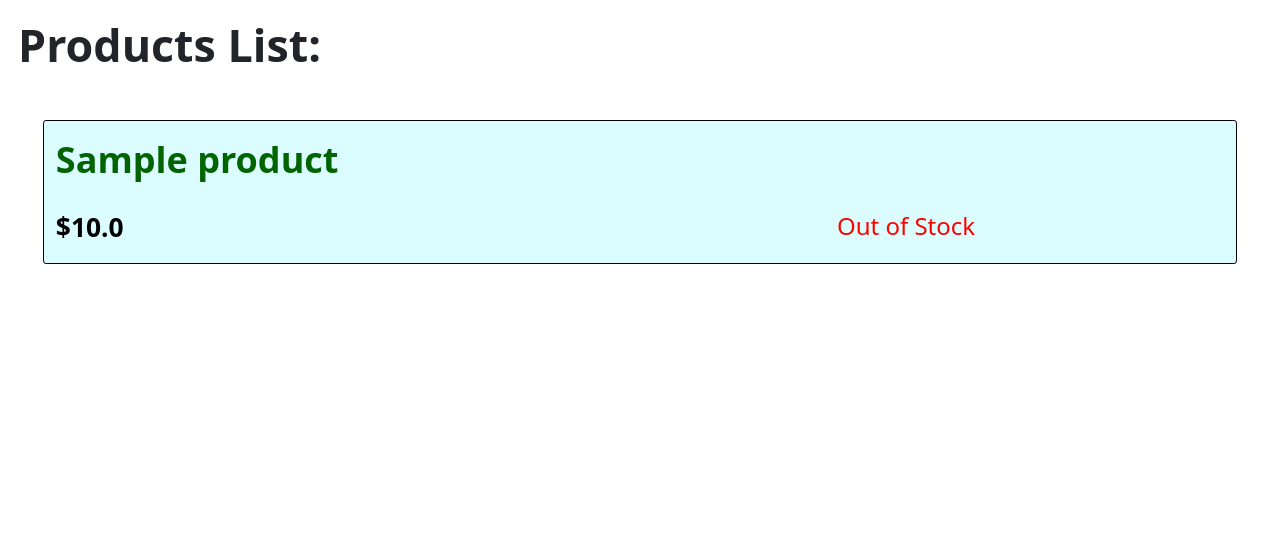
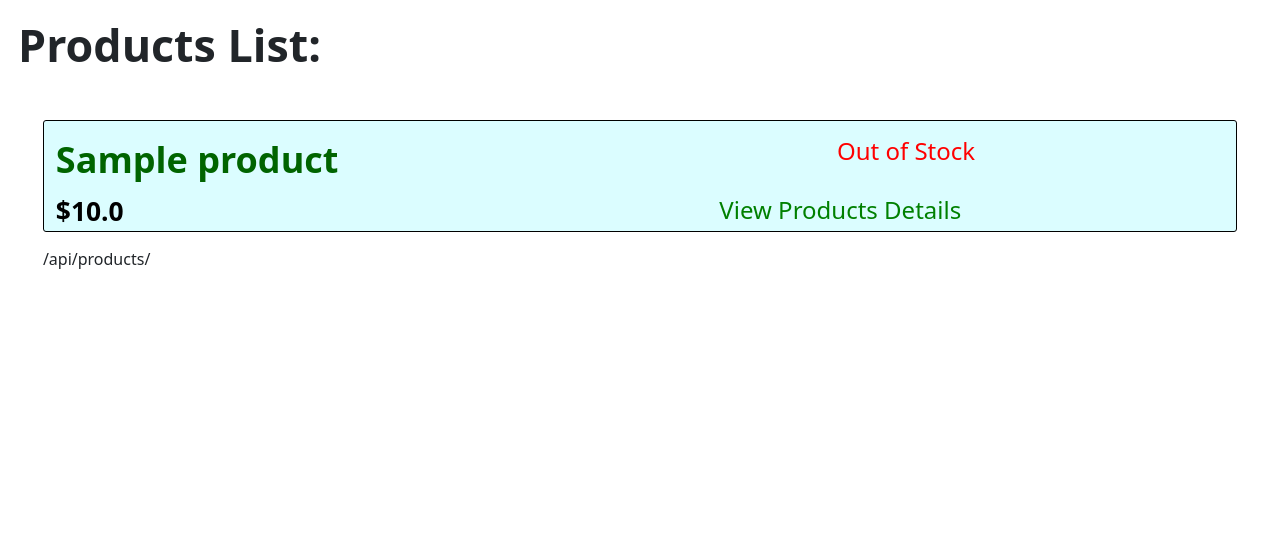
Before and after one commit to OmarThinks/cantiin_django, a Django app: page /products/ in a window 1280 px wide. Shown: the part 125-661 px from the top of the page. Run offline with Django 3.2, Linux system fonts and the light colour scheme; tables that the repository leaves empty hold one stand-in row (values such as "Sample post"); some libraries are stand-ins or nearby versions.

Commit message:
products_list.html:mod:cards

```diff
--- a/_app/assets/css/cards/product.css
+++ b/_app/assets/css/cards/product.css
@@ -1,6 +1,9 @@
 /*Grid System*/
 
-
+a
+{
+	display: inline;
+}
 
 
 .product_name_grid
@@ -21,17 +24,21 @@
 	grid-area: product_in_stock_grid;
 	/*background-color: grey;*/
 }
+.product_details_link_grid
+{
+	grid-area: product_details_link_grid;
+	/*background-color: blue;*/
+}
 
 
 
 .product_card {
 	display: grid;
 	grid-template-areas:
-    'product_name_grid product_name_grid product_name_grid'
-    "product_price_grid product_price_grid product_in_stock_grid";
+    'product_name_grid product_name_grid product_in_stock_grid'
+    "product_price_grid product_details_link_grid product_details_link_grid";
 	grid-gap: 5px 5px;
 	grid-template-columns: 33% 33% 34%;
-	grid-template-rows: 70px 55px ;
 }
 
 
@@ -91,3 +98,14 @@
 	font-weight: bold;
 	font-size: 1.1em;
 }
+
+
+.product_details_link_grid, .product_details_link_grid:hover,
+.product_details_link_grid:active, .product_details_link_grid:visited
+{
+	color: green;
+	background-color: #dbfdff;
+	text-align: center;
+	vertical-align: middle;
+	text-decoration: none;
+}
--- a/_app/cantiin/templates/products/list.html
+++ b/_app/cantiin/templates/products/list.html
@@ -8,9 +8,11 @@
 
 	{% for product in products %}
 
-	 <a class="product_card"
-	 href="{% url 'product-detail-test' id=product.pk %}">
-			<span class="product_name_grid">{{ product.name }}</span>
+	 <div class="product_card">
+		<a class="product_name_grid"
+			href="{% url item_url_name id=product.pk %}">
+			{{ product.name }}
+		</a>
 		<div class="product_price_grid">
 				${{ product.price }}
 		</div>
@@ -24,10 +26,24 @@
 				</span>
 			{% endif %}
 		</div>
+			<a class="product_details_link_grid"
+				href="{% url item_url_name id=product.pk %}">
+				View Products Details
 			</a>
+	 </div>
 
 	{% endfor %}
-
+{% url "product-list" %}
 </div>
 
+
+
+<script type="text/javascript">
+
+</script>
+
+
+
+
+
 {% endblock %}
--- a/_app/cantiin/views.py
+++ b/_app/cantiin/views.py
@@ -27,13 +27,14 @@ def homepage(request):
 
 
 def abstract_list_renderer(request, items, items_plural,
-	additional_css_files, active_main_navbar, title):
+	additional_css_files, active_main_navbar, title, item_url_name):
 	return render(request, "products/list.html",
 		{
 			items_plural:items,
 			"additional_css_files":additional_css_files,
 			"active_main_navbar": active_main_navbar,
-			"title": title
+			"title": title,
+			"item_url_name" : item_url_name
 		})
 
 
@@ -46,8 +47,9 @@ def products_list(request):
 	additional_css_files = ["/static/css/cards/product.css"]
 	active_main_navbar = "products"
 	title = "Products List"
+	item_url_name = "product-detail-test"
 	return abstract_list_renderer(request, items, items_plural,
-	additional_css_files, active_main_navbar, title)
+	additional_css_files, active_main_navbar, title, item_url_name)
 	"""return render(request, "products/list.html",
 		{
 			"products":items,
```
Lines whose indentation alone changed are shown as unchanged.
